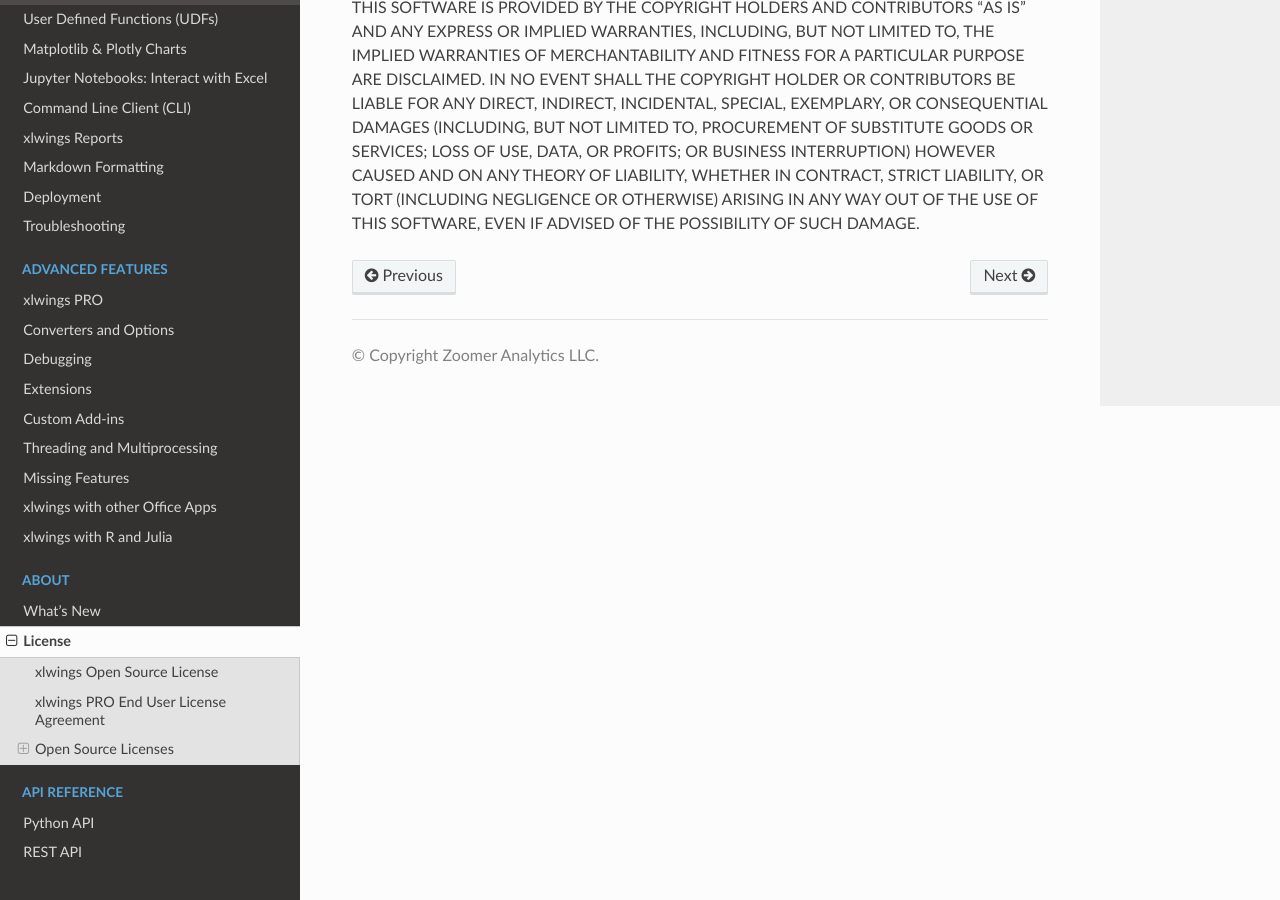
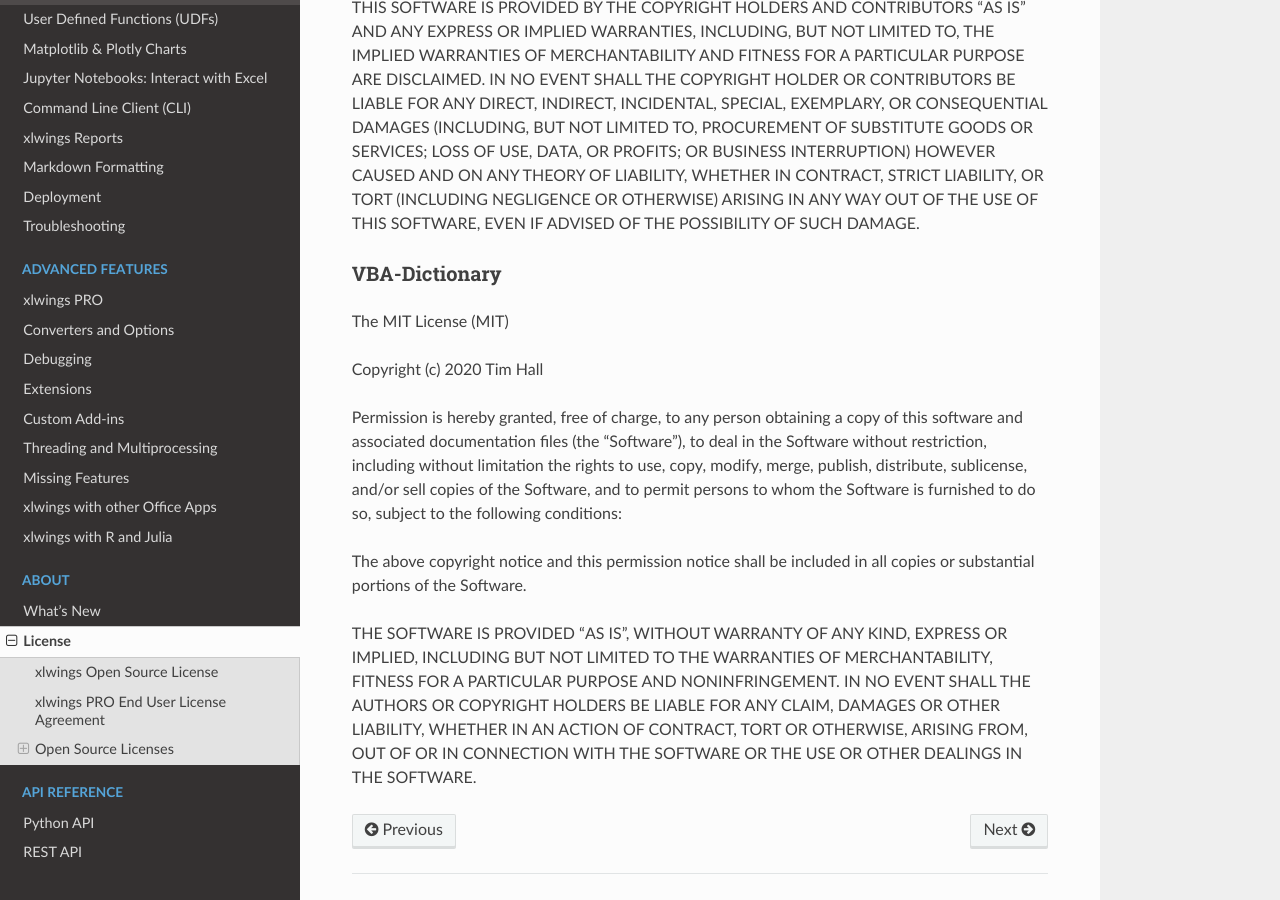
Before and after one commit to xlwings/xlwings, a Sphinx documentation site: the page built from docs/license.rst, in a window 1280 px wide and 900 px high, scrolled down 12284 px. Built offline with Sphinx 7.4.7 and the Read the Docs theme 2.0.0, drawn with Linux system fonts in a browser that asks for light colours.

Commit message:
added Dictionary.cls

```diff
--- a/docs/license.rst
+++ b/docs/license.rst
@@ -357,3 +357,28 @@
 
 
 THIS SOFTWARE IS PROVIDED BY THE COPYRIGHT HOLDERS AND CONTRIBUTORS "AS IS" AND ANY EXPRESS OR IMPLIED WARRANTIES, INCLUDING, BUT NOT LIMITED TO, THE IMPLIED WARRANTIES OF MERCHANTABILITY AND FITNESS FOR A PARTICULAR PURPOSE ARE DISCLAIMED. IN NO EVENT SHALL THE COPYRIGHT HOLDER OR CONTRIBUTORS BE LIABLE FOR ANY DIRECT, INDIRECT, INCIDENTAL, SPECIAL, EXEMPLARY, OR CONSEQUENTIAL DAMAGES (INCLUDING, BUT NOT LIMITED TO, PROCUREMENT OF SUBSTITUTE GOODS OR SERVICES; LOSS OF USE, DATA, OR PROFITS; OR BUSINESS INTERRUPTION) HOWEVER CAUSED AND ON ANY THEORY OF LIABILITY, WHETHER IN CONTRACT, STRICT LIABILITY, OR TORT (INCLUDING NEGLIGENCE OR OTHERWISE) ARISING IN ANY WAY OUT OF THE USE OF THIS SOFTWARE, EVEN IF ADVISED OF THE POSSIBILITY OF SUCH DAMAGE.
+
+VBA-Dictionary
+**************
+
+The MIT License (MIT)
+
+Copyright (c) 2020 Tim Hall
+
+Permission is hereby granted, free of charge, to any person obtaining a copy
+of this software and associated documentation files (the "Software"), to deal
+in the Software without restriction, including without limitation the rights
+to use, copy, modify, merge, publish, distribute, sublicense, and/or sell
+copies of the Software, and to permit persons to whom the Software is
+furnished to do so, subject to the following conditions:
+
+The above copyright notice and this permission notice shall be included in all
+copies or substantial portions of the Software.
+
+THE SOFTWARE IS PROVIDED "AS IS", WITHOUT WARRANTY OF ANY KIND, EXPRESS OR
+IMPLIED, INCLUDING BUT NOT LIMITED TO THE WARRANTIES OF MERCHANTABILITY,
+FITNESS FOR A PARTICULAR PURPOSE AND NONINFRINGEMENT. IN NO EVENT SHALL THE
+AUTHORS OR COPYRIGHT HOLDERS BE LIABLE FOR ANY CLAIM, DAMAGES OR OTHER
+LIABILITY, WHETHER IN AN ACTION OF CONTRACT, TORT OR OTHERWISE, ARISING FROM,
+OUT OF OR IN CONNECTION WITH THE SOFTWARE OR THE USE OR OTHER DEALINGS IN THE
+SOFTWARE.
--- a/setup.py
+++ b/setup.py
@@ -47,7 +47,7 @@
     long_description=readme,
     data_files=data_files,
     packages=find_packages(exclude=('tests', 'tests.*',)),
-    package_data={'xlwings': ['xlwings.bas', '*.xlsm', '*.xlam', 'xlwings.applescript', 'addin/xlwings.xlam', 'addin/xlwings_unprotected.xlam']},
+    package_data={'xlwings': ['xlwings.bas', 'Dictionary.cls', '*.xlsm', '*.xlam', 'xlwings.applescript', 'addin/xlwings.xlam', 'addin/xlwings_unprotected.xlam']},
     keywords=['xls', 'excel', 'spreadsheet', 'workbook', 'vba', 'macro'],
     install_requires=install_requires,
     extras_require=extras_require,
```
Also changed, not shown: 2 other files.
